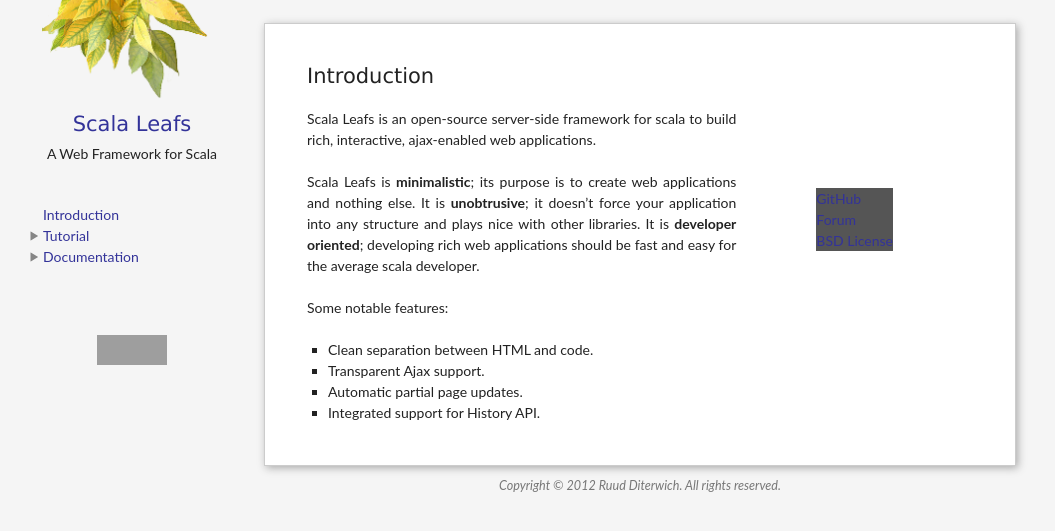
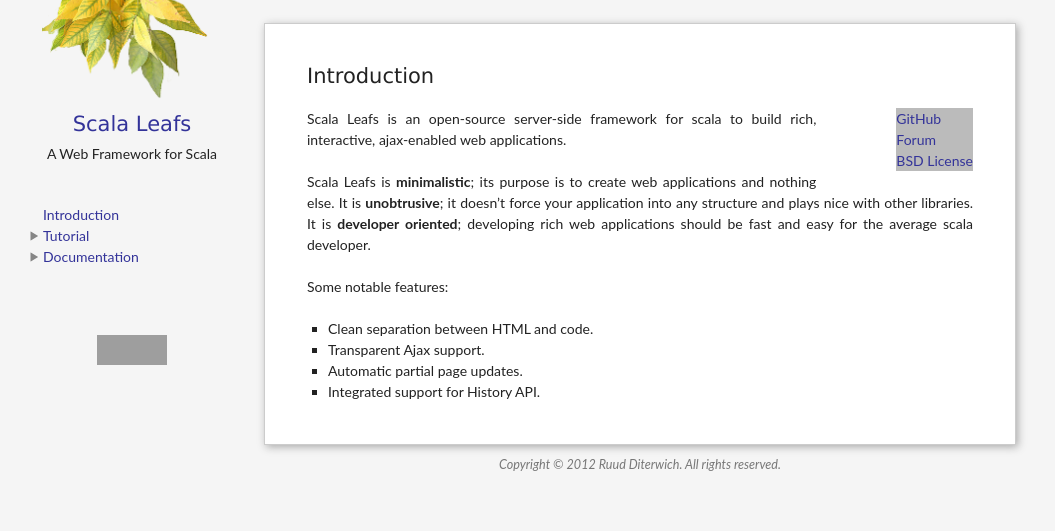
Before and after one commit to scalastuff/scalaleafs, a Jekyll site: the page built from index.md, in a window 1280 px wide. Shown: the top 531 px of the page, without its empty margins (0-1055 px from the left). Built offline with Jekyll 4.4.1, drawn with Linux system fonts in a browser that asks for light colours; grey boxes are pictures that could not be loaded.

Commit message:
Updated index.md

```diff
--- a/index.md
+++ b/index.md
@@ -3,7 +3,7 @@
 layout: default
 ---
 
-<div style="float:right; margin: 80px; background-color: #555">
+<div style="float:right; margin-left: 80px; margin-bottom: 20px; background-color: #bbb">
 <a href="https://github.com/scalastuff/scalaleafs">GitHub</a><br/>
 <a href="https://groups.google.com/forum/#!forum/scalaleafs">Forum</a><br/>
 <a href="https://github.com/scalastuff/scalaleafs/blob/master/LICENSE.TXT">BSD License</a>
```
